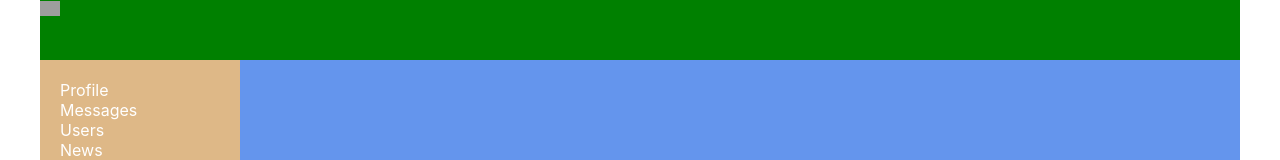
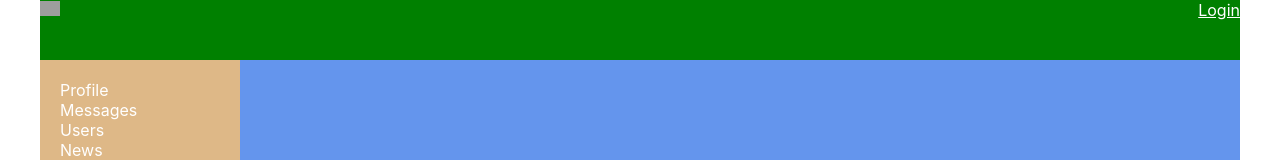
Before and after one commit to DenisSolution/react-way, a React (Create React App) app: page / in a window 1280 px wide. Shown: the top 160 px of the page. Built offline with nearby package versions, Linux system fonts and the light colour scheme; no server answers; grey boxes are pictures that could not be loaded.

Commit message:
61: auth/me

```diff
--- a/src/App.js
+++ b/src/App.js
@@ -1,16 +1,16 @@
 import React from 'react';
 import './App.css';
-import Header from './components/Header/Header';
 import Navbar from './components/Navbar/Navbar';
 import {Route} from "react-router-dom";
 import DialogsContainer from "./components/Dialogs/DialogsContainer";
 import UsersContainer from "./components/Users/UsersContainer";
 import ProfileContainer from "./components/Profile/ProfileContainer";
+import HeaderContainer from "./components/Header/HeaderContainer";
 
 const App = () => {
     return (
             <div className='app-wrapper'>
-                <Header />
+                <HeaderContainer />
                 <Navbar />
                 <div className='app-wrapper-content'>
                     <Route path='/dialogs'
--- a/src/components/Header/Header.jsx
+++ b/src/components/Header/Header.jsx
@@ -1,9 +1,15 @@
 import React from 'react';
 import s from './Header.module.css';
+import {NavLink} from "react-router-dom";
 
-const Header = () => {
+const Header = (props) => {
     return <header className={s.header}>
         <img src='https://www.freelogodesign.org/Content/img/logo-ex-7.png' />
+
+        <div className={s.loginBlock}>
+            { props.isAuth ? props.login
+                : <NavLink to={'/login'}>Login</NavLink> }
+        </div>
     </header>
 }
 
--- a/src/components/Header/Header.module.css
+++ b/src/components/Header/Header.module.css
@@ -6,3 +6,11 @@
 .header img {
     width: 20px;
 }
+
+.loginBlock {
+    float: right;
+
+}
+.loginBlock a {
+    color: white;
+}
--- /dev/null
+++ b/src/components/Header/HeaderContainer.jsx
@@ -0,0 +1,29 @@
+import React from 'react';
+import Header from "./Header";
+import * as axios from "axios";
+import {connect} from "react-redux";
+import {setAuthUserData} from "../../redux/auth-reducer";
+
+class HeaderContainer extends React.Component {
+    componentDidMount() {
+        axios.get(`https://social-network.samuraijs.com/api/1.0/auth/me`, {
+            withCredentials: true
+        })
+            .then(response => {
+                if (response.data.resultCode === 0) {
+                    let {id, login, email} = response.data.data;
+                    this.props.setAuthUserData(id, email, login);
+                }
+            });
+    }
+
+    render() {
+        return <Header {...this.props} />
+    }
+}
+const mapStateToProps = (state) => ({
+    isAuth: state.auth.isAuth,
+    login: state.auth.login,
+});
+
+export default connect(mapStateToProps, {setAuthUserData})(HeaderContainer);
--- /dev/null
+++ b/src/redux/auth-reducer.js
@@ -0,0 +1,28 @@
+const SET_USER_DATA = 'SET_USER_DATA';
+
+
+let initialState = {
+    userId: null,
+    email: null,
+    login: null,
+    isAuth: false
+};
+
+const authReducer = (state = initialState, action) => {
+    switch (action.type) {
+        case SET_USER_DATA:
+
+            return {
+                ...state,
+                ...action.data,
+                isAuth: true
+            }
+
+        default:
+            return state;
+    }
+}
+
+
+export const setAuthUserData = (userId, email, login) => ({type: SET_USER_DATA, data: {userId, email, login}  })
+export default authReducer;
--- a/src/redux/redux-store.js
+++ b/src/redux/redux-store.js
@@ -3,12 +3,14 @@
 import dialogsReducer from "./dialogs-reducer";
 import sidebarReducer from "./sidebar-reducer";
 import usersReducer from "./users-reducer";
+import authReducer from "./auth-reducer";
 
 let reducers = combineReducers({
     profilePage: profileReducer,
     dialogsPage: dialogsReducer,
     sidebar: sidebarReducer,
-    usersPage: usersReducer
+    usersPage: usersReducer,
+    auth: authReducer
 });
 
 let store = createStore(reducers);
```
